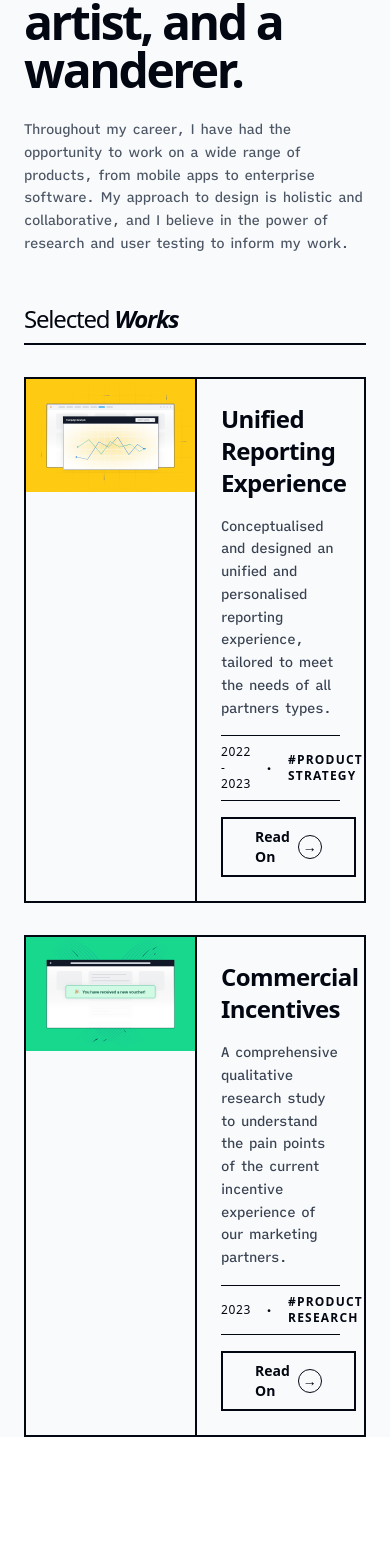
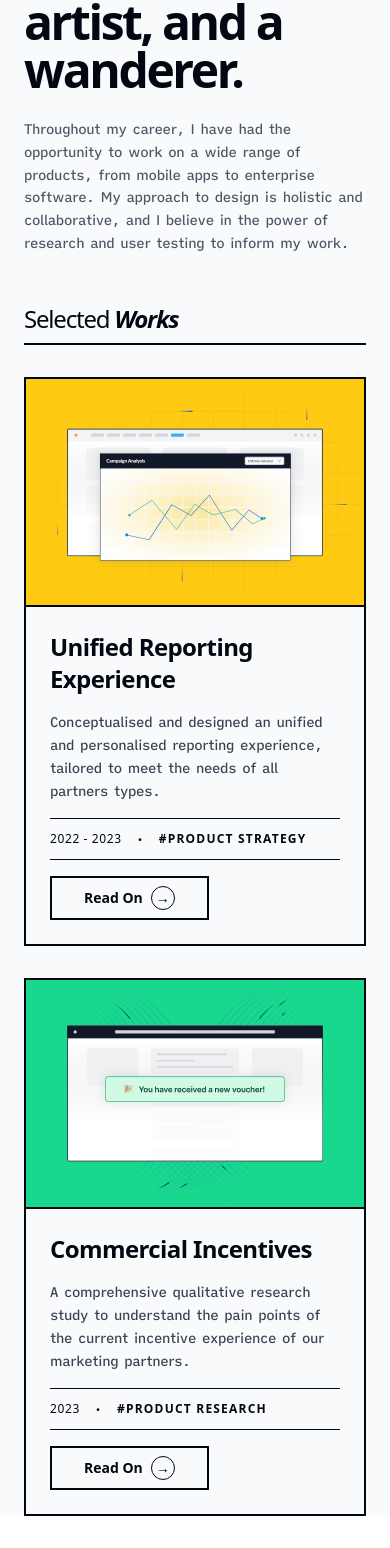
Before and after one commit to sridesigns/personal-site, a Next.js app: page / in a window 390 px wide. Shown: the part 263-1811 px from the top of the page. Before the commit the page ends 1732 px from the top, so only its background shows below. Built offline with nearby package versions, Linux system fonts and the light colour scheme.

Commit message:
💄 Fixed responsiveness on home

```diff
--- a/src/components/home/selected.tsx
+++ b/src/components/home/selected.tsx
@@ -1,12 +1,13 @@
 import Image from "next/image"
 import CS1 from "../../assets/reporting.svg"
 import CS2 from "../../assets/incentives.svg"
+import Link from "next/link"
 
 export default function SelectedWorks () {
     return (
         <div className="space-y-8">
             {/*Selected Work 1 */}
-            <div className="grid grid-cols-4 border-2 border-gray-950">
+            <div className="max-w-screen lg:grid grid-cols-4 border-2 border-gray-950">
                 <div className="col-span-2">
                     <Image
                         src={CS1}
@@ -14,24 +15,24 @@ export default function SelectedWorks () {
                         className="min-h-fit w-fit"
                     />
                 </div>
-                <div className="col-span-2 space-y-4 p-6 border-l-2 border-gray-950">
+                <div className="col-span-2 space-y-4 p-6  border-t-2 lg:border-t-0 lg:border-l-2 border-gray-950">
                     <h4 className="text-2xl font-bold font-sans tracking-tight">Unified Reporting Experience</h4>
                     <p className="text-sm text-gray-700 leading-relaxed font-writer tracking-tight">Conceptualised and designed an unified and personalised reporting
                     experience, tailored to meet the needs of all partners types.</p>
                     <div className="space-x-4 text-xs border-t border-b border-gray-950 text-gray-950 tracking-wider font-sans font-medium flex flex-row py-2 uppercase items-center">
-                    <p>2022 - 2023</p>
-                    <p className="text-base font-semibold">&middot;</p>
-                    <p className="tracking-widest font-semibold">#Product Strategy</p>
+                        <p>2022 - 2023</p>
+                        <p className="text-base font-semibold">&middot;</p>
+                        <p className="tracking-widest font-semibold">#Product Strategy</p>
                     </div>
-                    <div className="px-8 py-2 border-2 border-gray-950 text-sm font-semibold text-gray-950 space-x-2 items-center flex flex-row w-fit">
+                    <Link href={"/incentives.tsx"} className="px-8 py-2 border-2 border-gray-950 text-sm font-semibold text-gray-950 space-x-2 items-center flex flex-row w-fit">
                         <p>Read On</p>
                         <div className="border border-gray-950 rounded-full p-1 leading-none items-center">&rarr;</div>
-                    </div>
+                    </Link>
                 </div>
             </div>
 
             {/*Selected Work 2 */}
-            <div className="grid grid-cols-4 border-2 border-gray-950">
+            <div className="max-w-screen lg:grid grid-cols-4 border-2 border-gray-950">
                 <div className="col-span-2">
                     <Image
                         src={CS2}
@@ -39,7 +40,7 @@ export default function SelectedWorks () {
                         className="min-h-fit w-fit"
                     />
                 </div>
-                <div className="col-span-2 space-y-4 p-6 border-l-2 border-gray-950">
+                <div className="col-span-2 space-y-4 p-6 border-t-2 lg:border-t-0 lg:border-l-2 border-gray-950">
                     <h4 className="text-2xl font-bold font-sans tracking-tight">Commercial Incentives</h4>
                     <p className="text-sm text-gray-700 leading-relaxed font-writer tracking-tight">A comprehensive qualitative research study to understand the pain points
                     of the current incentive experience of our marketing partners.</p>
--- /dev/null
+++ b/src/pages/work/incentives.tsx
@@ -0,0 +1,22 @@
+import Head from 'next/head'
+import Menu from '@/components/menu'
+import Layout from '@/components/layout'
+
+
+export default function Home() {
+  return (
+    <>
+        <Layout>
+            <Head>
+                <title>Sri &middot; Works</title>
+                <meta name="description" content="Case Studies" />
+                <meta name="viewport" content="width=device-width, initial-scale=1" />
+                <link rel="icon" href="/favicon.ico" />
+            </Head>
+            <main className="max-w-screen mx-6 lg:max-w-screen-md lg:mx-auto">
+                <div>
+                </div>
+            </main>
+        </Layout>
+    </>)
+}
```
